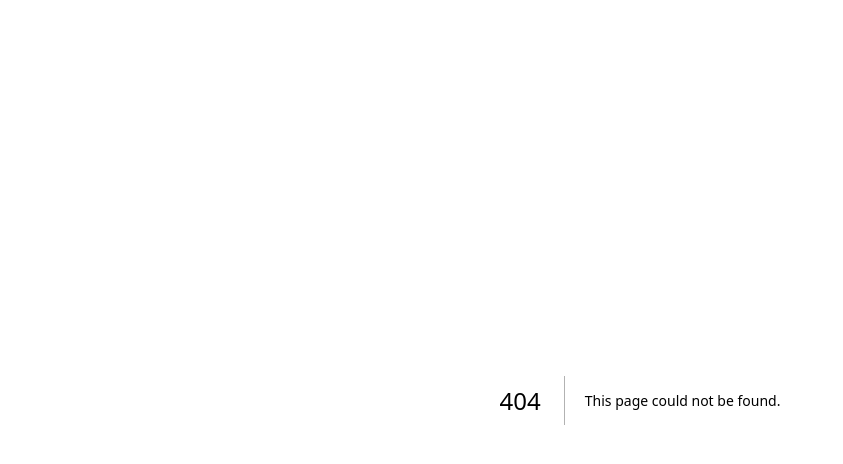
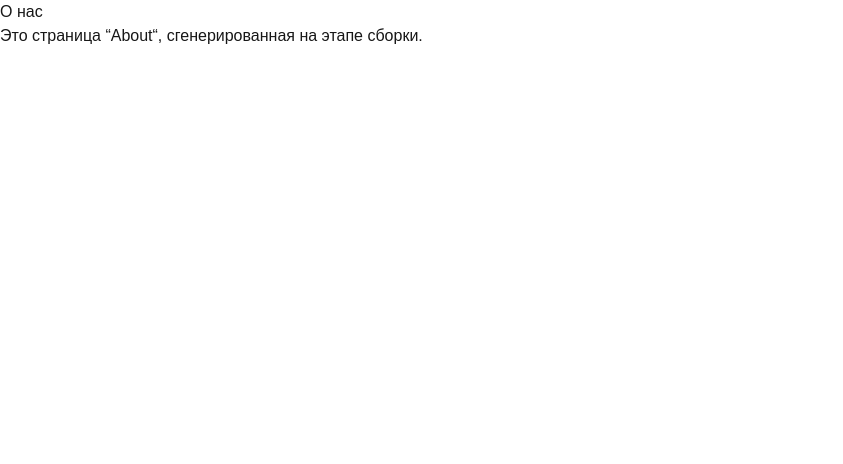
Before and after one commit to Ytar99/luma-tools, a Next.js app: page /luma-tools/about in a window 1280 px wide. Before the commit this address had no page. Shown: the top 464 px of the page, without its empty margins (0-843 px from the left). Built offline with nearby package versions, Linux system fonts and the light colour scheme.

Commit message:
init commit

```diff
--- /dev/null
+++ b/app/about/page.js
@@ -0,0 +1,8 @@
+export default function About() {
+  return (
+    <div>
+      <h1>О нас</h1>
+      <p>Это страница &ldquo;About&ldquo;, сгенерированная на этапе сборки.</p>
+    </div>
+  );
+}
--- a/next.config.mjs
+++ b/next.config.mjs
@@ -1,6 +1,12 @@
 /** @type {import('next').NextConfig} */
 const nextConfig = {
-  /* config options here */
+  output: "export",
+  basePath: "/luma-tools",
+  trailingSlash: true,
+  images: {
+    unoptimized: true,
+  },
+  reactStrictMode: true,
 };
 
 export default nextConfig;
```
